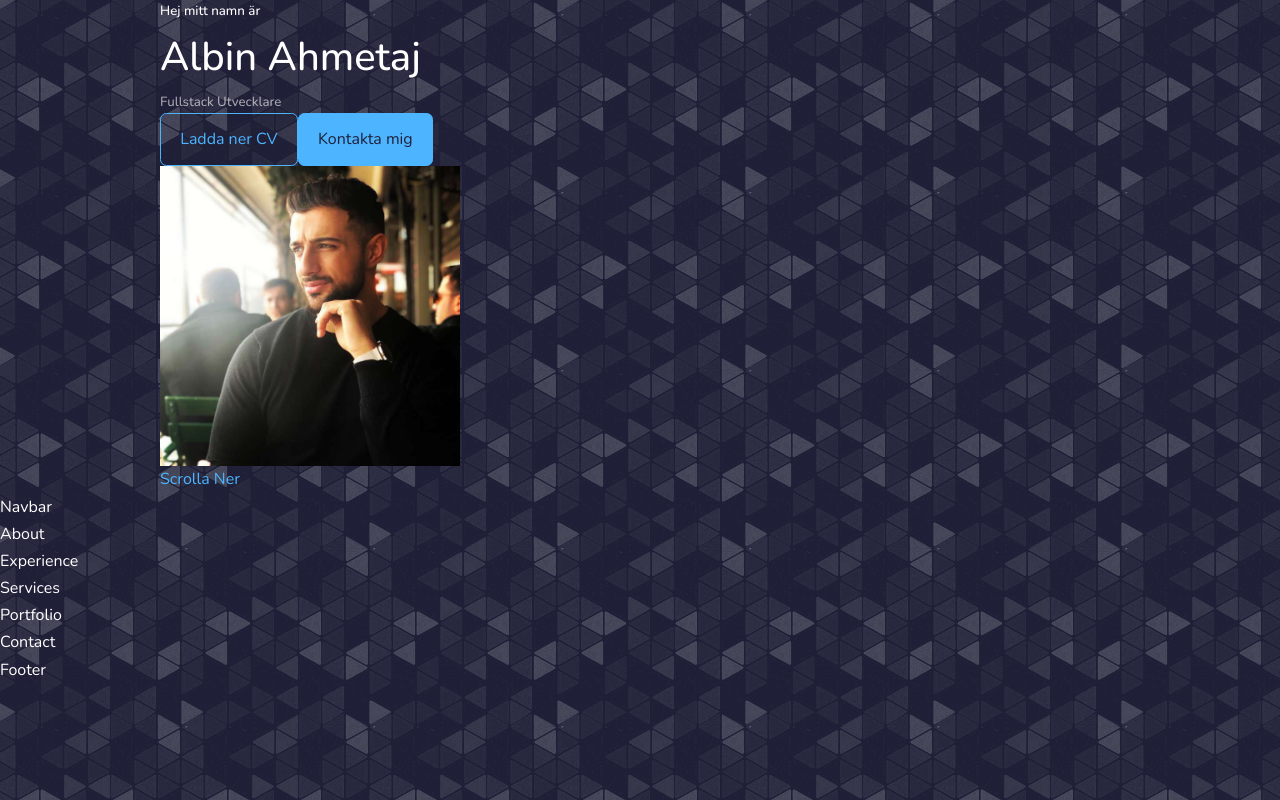
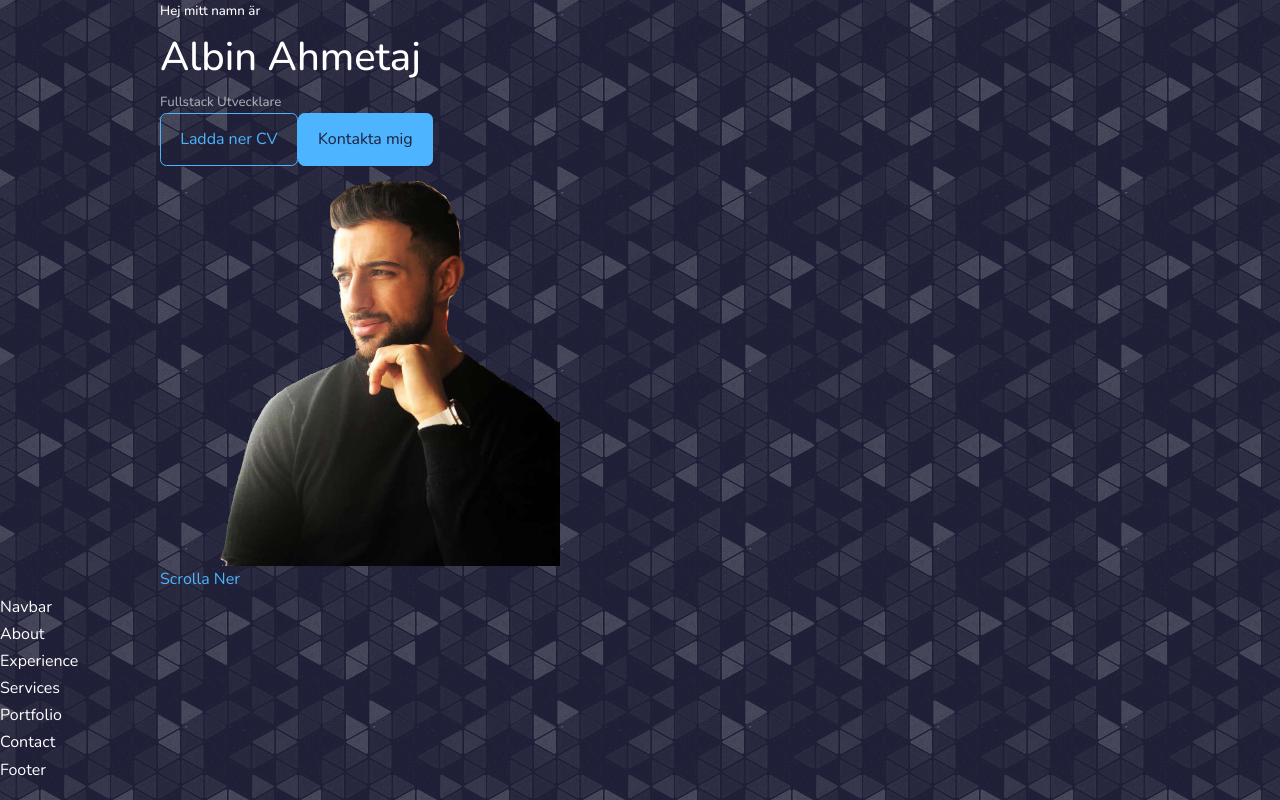
Before and after one commit to Albinahmetaj/portfolio, a React (Create React App) app: page / in a window 1280 px wide. Built offline with nearby package versions, Linux system fonts and the light colour scheme.

Commit message:
img added

```diff
--- a/src/components/header/Header.jsx
+++ b/src/components/header/Header.jsx
@@ -1,7 +1,7 @@
 import React from 'react'
 import CTA from './CTA'
 import './header.css'
-import SelfImg from '../../assets/self-portrait.jpg'
+import SelfImg from '../../assets/portfoliopic.png'
 
 function Header() {
   return (
@@ -12,7 +12,7 @@ function Header() {
     <h5 className='text-light'>Fullstack Utvecklare</h5>
     <CTA/>
     <div className='self-portrait'>
-      <img src={SelfImg} alt="me" style={{width:'300px'}}/>
+      <img src={SelfImg} alt="me" style={{width:'400px'}}/>
       </div>
       <a href="#contact" className='scroll-down'>Scrolla Ner</a>
 
```
Also changed, not shown: src/assets/portfoliopic.png (added).
